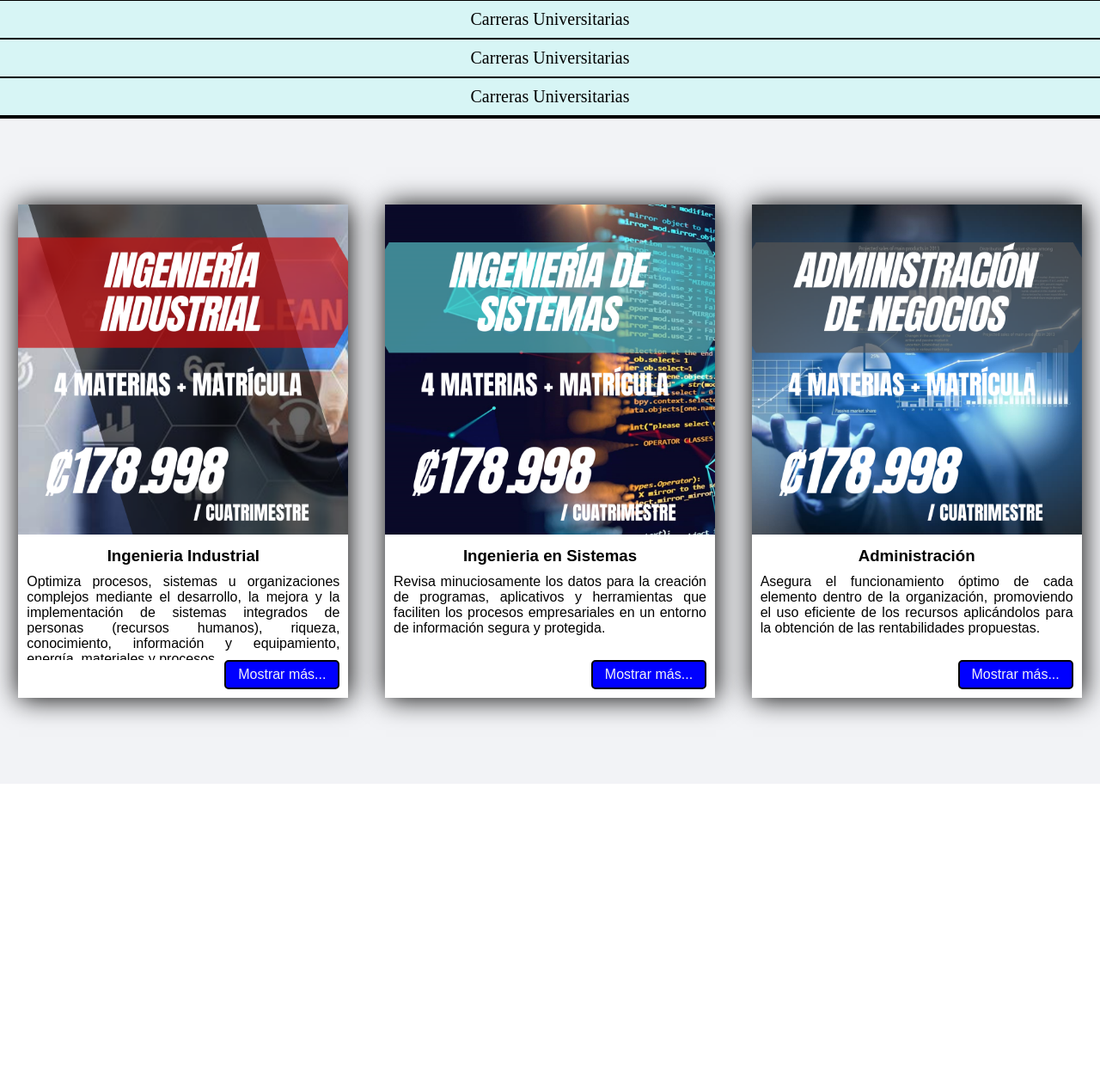
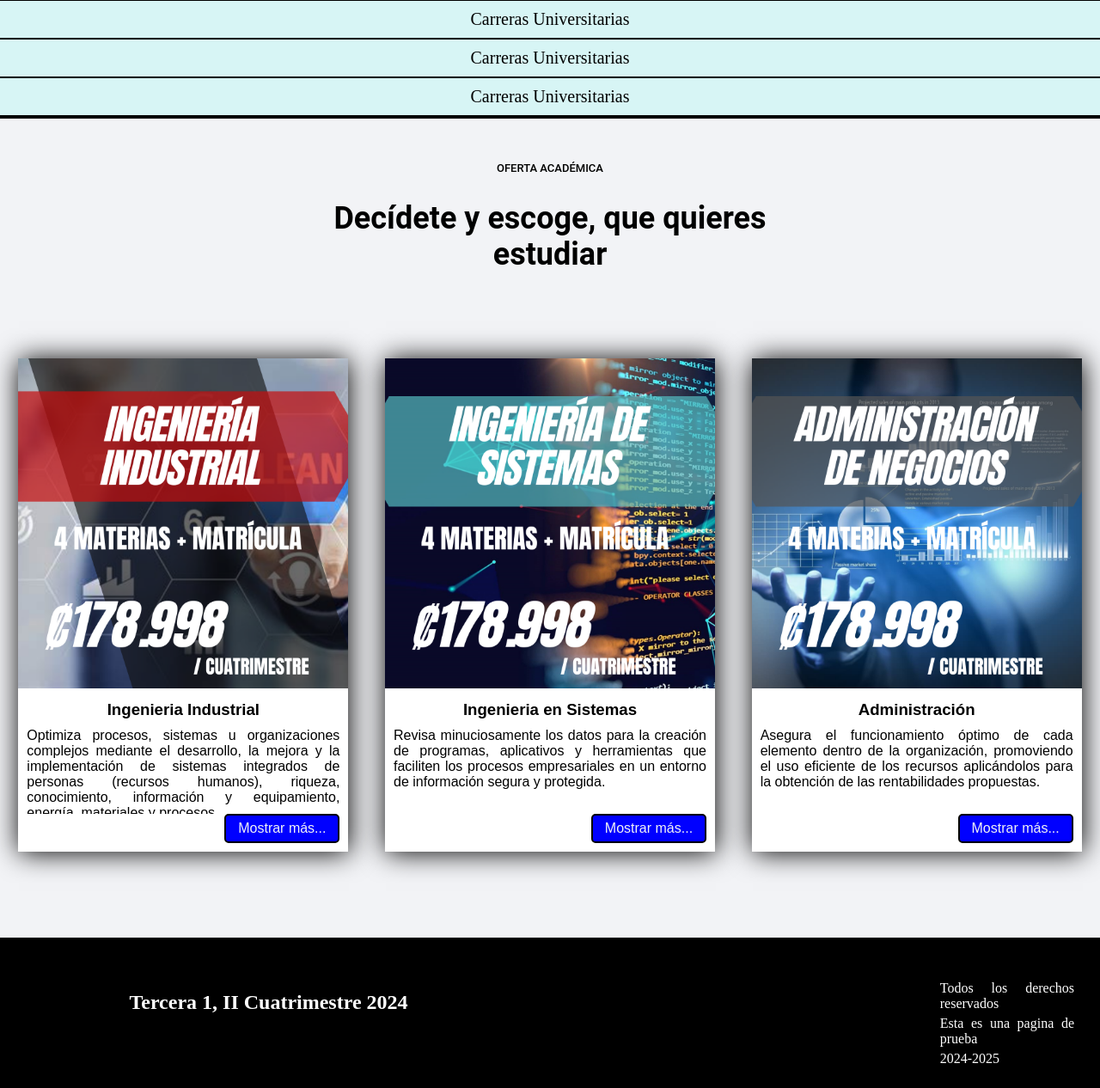
Before and after one commit to cesarcarrion16/IIC-2024-Tercera-1, a PHP site: page / in a window 1280 px wide. Shown: the part 1561-2827 px from the top of the page at 86% size. Before the commit the page ends 2473 px from the top, so only its background shows below. Run offline with PHP 8.4, Linux system fonts and the light colour scheme.

Commit message:
Ultima clase

```diff
--- a/Styles/main.css
+++ b/Styles/main.css
@@ -156,12 +156,45 @@ body{
     padding: 10px 0;
 }
 
+.mid-info{
+    width: 100%;
+    height: auto;
+    background-color: #f2f3f6;
+    display: flex;
+    flex-direction: column;
+    justify-content: center;
+    align-items: center;
+    padding-top: 50px;
+}
+
+.mid-info-title{
+    font-size: 13px;
+    text-transform:uppercase;
+    padding-bottom: 30px;
+    font-weight:500;
+    font-family: "Roboto", Sans-serif;
+}
+
+.mid-info-desc{
+
+    display: flex;
+    flex-direction: column;
+    justify-content: center;
+    align-items: center;
+    width: 600PX;
+    font-size: 36px;
+    font-weight:700;
+    font-family: "Roboto", Sans-serif;
+    text-align: center;
+}
+
+
 .card-list{
+    background-color: #f2f3f6;
     display: flex;
     justify-content: space-around;
     flex-wrap: wrap;
     padding: 100px 0;
-    background-color: #f2f3f6;
 }
 .card-item{
     background-color: white;
@@ -232,7 +265,47 @@ flex-direction: column;
     transform: scale(1,1) translateY(-2px) translateX(-2px);
 }
 
+footer{
+    background: black;
+    color: white;
+    width: 100%;
+    height: 150px;
+    display: flex;
+    flex-direction: row;
+    padding-bottom: 25px;
+}
 
+.footer-izquierda{
+    /* background: #ebdfdf; */
+    width: 50%;
+    height: 100%;
+    display: flex;
+    flex-direction: row;
+    align-items: center;
+    justify-content: center;
+
+}
+
+.footer-derecha{
+    width: 50%;
+    height: 100%;
+    display: flex;
+    flex-direction: column;
+    align-items: flex-end;
+    justify-content: flex-end;
+    padding-right:30px;
+    padding-bottom: 25px;
+}
+.footer-derecha p{
+    width: 25%;
+    padding-top: 5px;
+    text-align: justify;
+}
+
+.ing-ind{
+    width: 100%;
+    height: 1000px;
+}
 
 /*TRABAJAMOS RESPONSIVE*/
 
@@ -321,4 +394,23 @@ flex-direction: column;
         height: 80px;
     }
 
+    footer{
+        flex-direction: column;
+        height: 270PX;
+    }
+    .footer-izquierda{
+        width: 100%;
+        font-size: 30PX;
+    }
+    .footer-derecha{
+        width: 100%;
+        align-items: center;
+        justify-content: center;
+        font-size: 20PX;
+    }
+    .footer-derecha p{
+        padding-top: 5px;
+        text-align: center;
+    }
+
 }
--- a/index.php
+++ b/index.php
@@ -12,6 +12,11 @@
     </div>
     <div class = "main-accordion-container"></div>
 
+    <div class ="mid-info">
+            <p class="mid-info-title">Oferta Académica</p>
+            <p class="mid-info-desc">Decídete y escoge, que quieres estudiar</p>
+        </div>
+
     <div class = "card-list"></div>
 
 </body>
--- a/ingenieria-Industrial.php
+++ b/ingenieria-Industrial.php
@@ -0,0 +1,6 @@
+<?php require_once "./parte_superior.php" ?>
+
+<div class="ing-ind"></div>
+
+
+<?php require_once "./parte_Inferior.php" ?>
--- a/parte_inferior.php
+++ b/parte_inferior.php
@@ -1,5 +1,17 @@
+<footer>
+    <div class="footer-izquierda">
+        <h2>Tercera 1, II Cuatrimestre 2024</h2>
+    </div>
+    <div class="footer-derecha">
+        <p>Todos los derechos reservados</p>
+        <p>Esta es una pagina de prueba</p>
+        <p>2024-2025</p>
+    </div>
+
+
+</footer>
+
+
 <script src="./script/hamburger-icon.js"></script>
-
 <script src="./script/accordion.js"></script>
-
 <script src="./script/cards.js"></script>
```
